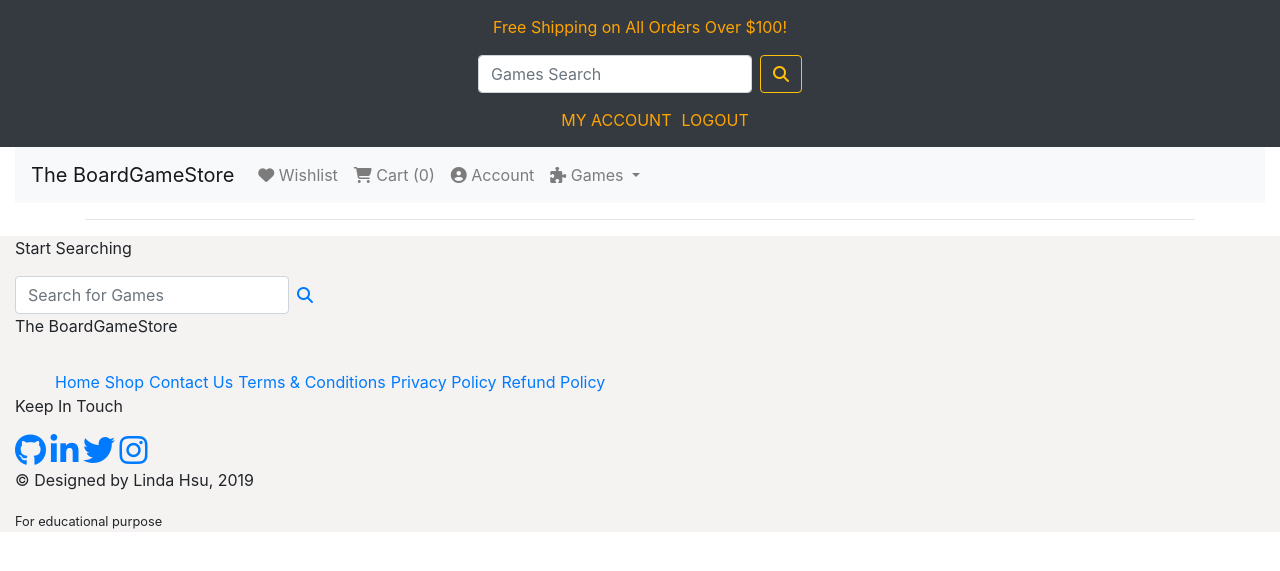
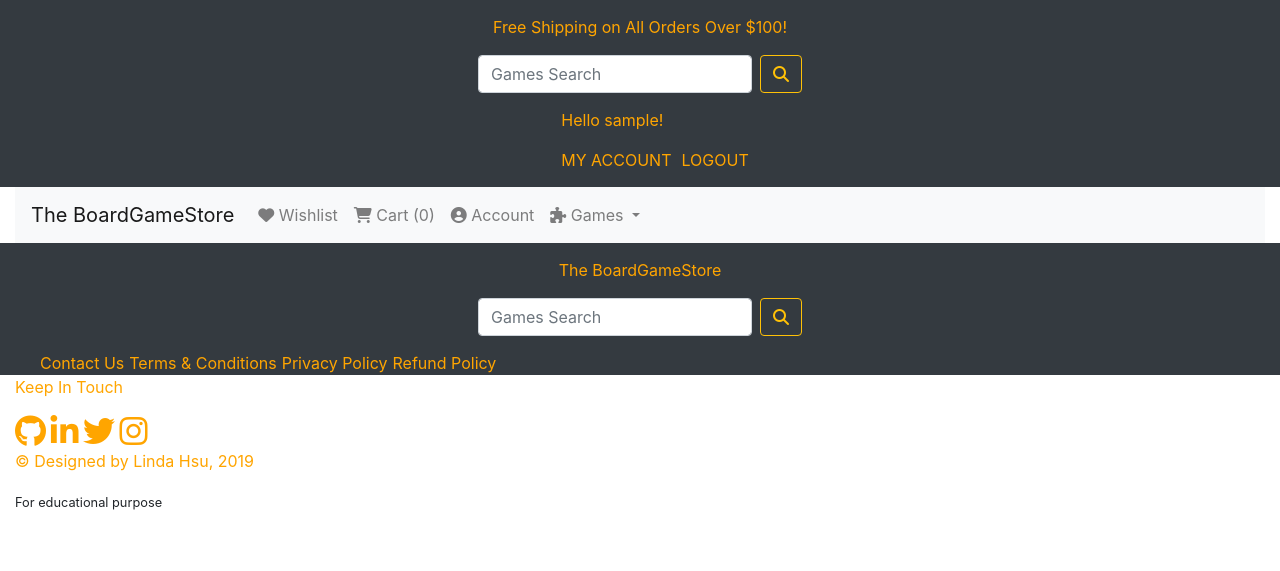
Before and after one commit to Paddlepop25/codeinstitute-boardgame-store, a Django app: page / in a window 1280 px wide. Shown: the top 571 px of the page. Run offline with Django 3.2, Linux system fonts and the light colour scheme; the visitor is signed in with stand-in values (Sample User, id 1); data that the repository does not hold is empty; some libraries are stand-ins or nearby versions.

Commit message:
added info pages at footer

```diff
--- a/static/styles/styles.css
+++ b/static/styles/styles.css
@@ -5,7 +5,7 @@ body {
 
 
 /* Top row of base.html */
-.top-row {
+.top-row p,a {
     color: orange;
 }
 
@@ -22,6 +22,10 @@ body {
 .top-row .account {
     margin: 0 auto;
     margin-bottom: 15px;
+}
+
+.top-row .hello {
+    margin: 0 auto;
 }
 
 .top-row .account li {
@@ -51,8 +55,18 @@ img {
 }
 
 /*Footer*/
-.footer {
-    background: #F5F2F2;
+.footer p,a {
+    color: orange;
+}
+
+.footer .company_name {
+    margin: 0 auto;
+    margin-top: 15px;
+}
+
+.footer .search_games {
+    margin: 0 auto;
+    margin-bottom: 15px;
 }
 
 .footer li {
--- a/templates/base.html
+++ b/templates/base.html
@@ -38,10 +38,15 @@
           <li><a href="{% url 'register' %}">REGISTER</a></li>
           <li><a href="{% url 'login' %}">LOGIN</a></li>
           {% endif %} {% if user.is_authenticated %}
+          <div class="row hello">
+            <p>Hello {{ request.user.username }}!</p>
+          </div>
           <!--<li><a href='{% url 'profile' %}'/>PROFILE</a>-->
           <!--<li><a href='{% url 'password_reset' %}'>Reset password</a></li>-->
-          <li><a href="{% url 'profile' %}" />MY ACCOUNT</a></li>
-          <li><a href="{% url 'logout_confirm' %}" />LOGOUT</a></li>
+          <li><a href="{% url 'profile' %}" />MY ACCOUNT</a>
+          </li>
+          <li><a href="{% url 'logout_confirm' %}" />LOGOUT</a>
+          </li>
           {% endif %}
         </ul>
       </div>
@@ -84,92 +89,11 @@
       </div>
     </nav>
   </div>
-  <!--<div class="container-fluid top-row">-->
-  <!--  <div class="row bg-dark">-->
-  <!--    <div class="col free-shipping">-->
-  <!--      <p>Free Shipping on All Orders Over $100!</p>-->
-  <!--    </div>-->
 
-  <!--    <div class="col">-->
-  <!--    <div class="search-form">-->
-  <!--      <form method="GET" class="form-inline my-2 my-lg-0" action="{% url 'show_games' %}">-->
-  <!--        <input name="search_terms" class="form-control mr-sm-2" type="search" placeholder="Search for Games">-->
-  <!--        <a class="my-2 my-sm-0" href="" type="submit"><i class="fas fa-search"></i></a>-->
-  <!--      </form>-->
-  <!--    </div>-->
-  <!--    </div>-->
-
-  <!--    <div class="col account">-->
-  <!--      <ul>-->
-  <!--        {% if not user.is_authenticated %}-->
-  <!--        <li><a href="{% url 'register' %}">REGISTER</a></li>-->
-  <!--        <li><a href="{% url 'login' %}">LOGIN</a></li>-->
-  <!--        {% endif %} {% if user.is_authenticated %}-->
-  <!--        <li><a href="{% url 'profile' %}" />MY ACCOUNT</a></li>-->
-  <!--        <li><a href="{% url 'logout_confirm' %}" />LOGOUT</a></li>-->
-  <!--        {% endif %}-->
-  <!--      </ul>-->
-  <!--    </div>-->
-
-  <!--  </div>-->
-  <!--</div>-->
-
-
-  <!--Start of navbar-->
-  <!--<nav class="navbar navbar-expand-lg navbar-light bg-light">-->
-  <!--  <a class="navbar-brand" href="{% url 'home' %}">Home</a>-->
-  <!--  <button class="navbar-toggler" type="button" data-toggle="collapse" data-target="#navbarSupportedContent" aria-controls="navbarSupportedContent" aria-expanded="false" aria-label="Toggle navigation">-->
-  <!--  <span class="navbar-toggler-icon"></span>-->
-  <!--</button>-->
-
-  <!--  <div class="collapse navbar-collapse" id="navbarSupportedContent">-->
-  <!--    <ul class="navbar-nav mr-auto">-->
-  <!--      <li class="nav-item">-->
-  <!--        <a class="nav-link" href="#"><i class="fas fa-heart"></i> Wishlist</a>-->
-  <!--      </li>-->
-  <!--      <li class="nav-item">-->
-  <!--        <a class="nav-link" href="{% url 'view_cart' %}"><i class="fas fa-shopping-cart"></i> Cart ({{number_of_items}})</a>-->
-  <!--      </li>-->
-  <!--      <li class="nav-item">-->
-  <!--        <a class="nav-link" href="{% url 'my_account' %}"><i class="fas fa-user-circle"></i> Account</a>-->
-  <!--      </li>-->
-  <!--      <li class="nav-item">-->
-  <!--        <a class="nav-link" href="#"><i class="fas fa-map-marker-alt"></i> Contact</a>-->
-  <!--      </li>-->
-
-
-  <!--      <li class="nav-item dropdown">-->
-  <!--        <a class="nav-link dropdown-toggle" href="#" id="navbarDropdown" role="button" data-toggle="dropdown" aria-haspopup="true" aria-expanded="false">-->
-  <!--        <i class="fas fa-puzzle-piece"></i>-->
-  <!--        Games-->
-  <!--      </a>-->
-  <!--        <div class="dropdown-menu" aria-labelledby="navbarDropdown">-->
-  <!--          <a class="dropdown-item" href="#">Board Games</a>-->
-  <!--          <a class="dropdown-item" href="#">Card Games</a>-->
-  <!--          <a class="dropdown-item" href="#">Party Games</a>-->
-  <!--          <div class="dropdown-divider"></div>-->
-  <!--          <a class="dropdown-item" href="{% url 'show_games' %}">Shop</a>-->
-  <!--        </div>-->
-  <!--      </li>-->
-  <!--    </ul>-->
-
-  <!--  </div>-->
-  <!--</nav>-->
-
-  <!--End of navbar-->
-
-  <!--<div class="header">-->
-  <!--  <div>-->
-  <!--    Logged in as: {{ request.user.username }}-->
-  <!--    <br>-->
-
-  <!--  </div>-->
-
-  <!--flash messages-->
+  <!-- flash messages-->
   <div class="container">
-    <hr> {% if messages %}
-    <div class="alert alert-success"  \role="alert">
-      <div>
+    {% if messages %}
+    <div class="alert alert-success alert-dismissible fade show" role="alert">
       {% for message in messages %} {{ message }} {% endfor %}
       <button type="button" class="close" data-dismiss="alert" aria-label="Close">
     <span aria-hidden="true">&times;</span>
@@ -180,29 +104,6 @@
   </div>
 
 
-
-
-
-
-
-  <!--user options like login, signout, etc -->
-  <!--<ul>-->
-  <!--{% if not user.is_authenticated %}-->
-  <!--<li><a class="text-dark" href='{% url 'login' %}'/>Login</a>-->
-  <!--</li>-->
-  <!--<li><a class="text-dark" href='{% url 'register' %}'/>Register</a>-->
-  <!--  {% endif %} -->
-
-  <!--{% if user.is_authenticated %}-->
-  <!--<li><a href='{% url 'profile' %}'/>Profile</a>-->
-  <!--  <li><a href='{% url 'logout' %}'/>Logout</a>-->
-  <!--    <li><a href='{% url 'password_reset' %}'>Reset password</a></li>-->
-  <!--  </li>-->
-  <!--  {% endif %}-->
-  <!--</ul>-->
-
-  <!--</div>-->
-
   <div class='container'>
     <!--<h1>{%block page_title%}{%endblock%}</h1>-->
     {%block content%}{%endblock%}
@@ -211,57 +112,34 @@
 
   <footer class="footer">
     <div class="container-fluid">
-      <div class="row">
-        <div class="col start_searching">
-          <p>Start Searching</p>
-        </div>
-      </div>
-
-      <div class="row">
-        <div class="col">
-          <div class="search-form">
-        <form method="GET" class="form-inline my-2 my-lg-0" action="{% url 'show_games' %}">
-          <input name="search_terms" class="form-control mr-sm-2" type="search" placeholder="Search for Games">
-          <a class="my-2 my-sm-0" href="" type="submit"><i class="fas fa-search"></i></a>
-        </form>
-      </div>
-        </div>
-      </div>
-
-      <div class="row">
-        <div class="col">
+      <div class="row bg-dark">
           <div class="company_name">
             <p>The BoardGameStore</p>
           </div>
       </div>
+
+
+<div class="row bg-dark">
+      <div class="search_games">
+        <form method="GET" class="form-inline" action="{% url 'show_games' %}">
+          <input name="search_terms" class="form-control mr-sm-2" type="search" placeholder="Games Search">
+          <button class="btn btn-outline-warning" type="submit"><i class="fas fa-search"></i></button>
+        </form>
+      </div>
     </div>
 
-      <div class="row">
-        <div class="col">
-          <div class="links_1">
+      <div class="row bg-dark">
+        <div class="company_links">
           <ul>
-              <a href="">
-                <li>Home</li>
-              </a>
-              <a href="">
-                <li>Shop</li>
-              </a>
-              <a href="">
-                <li>Contact Us</li>
-              </a>
-              <a href="">
-                <li>Terms & Conditions</li>
-              </a>
-              <a href="">
-                <li>Privacy Policy</li>
-              </a>
-              <a href="">
-                <li>Refund Policy</li>
-              </a>
+            <a href=""><li>Contact Us</li></a>
+            <a href="{% url 'terms_and_conditions' %}"><li>Terms & Conditions</li></a>
+            <a href="{% url 'privacy_policy' %}"><li>Privacy Policy</li></a>
+            <a href="{% url 'refund_policy' %}"><li>Refund Policy</li></a>
           </ul>
         </div>
       </div>
-      </div>
+
+
 
       <div class="social_media">
         <p>Keep In Touch</p>
```
Lines whose indentation alone changed are shown as unchanged.
